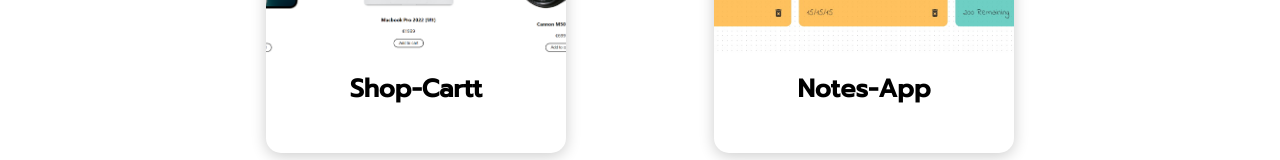
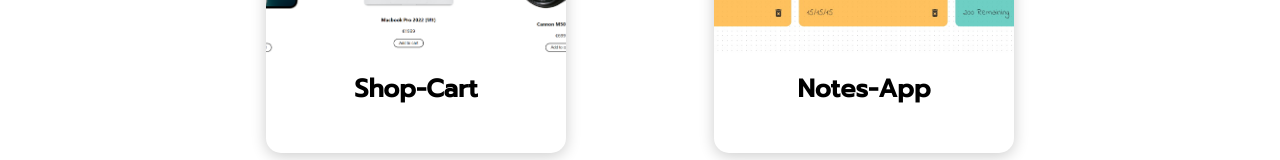
Before and after one commit to MatheusCTorres/Porfolio, a React (Vite) app in the folder project/: page /projects in a window 1280 px wide. Shown: the part 759-919 px from the top of the page. Built offline with nearby package versions, Linux system fonts and the light colour scheme.

Commit message:
Update data.js

```diff
--- a/project/src/data.js
+++ b/project/src/data.js
@@ -20,7 +20,7 @@
         url: "https://github.com/MatheusCTorres/Photo-gallery"
     },
     {
-        name: "Shop-Cartt",
+        name: "Shop-Cart",
         image: Shop,
         skills: "ReactJS, JavaScript",
         url: "https://github.com/MatheusCTorres/Shopping-Cart"
```
